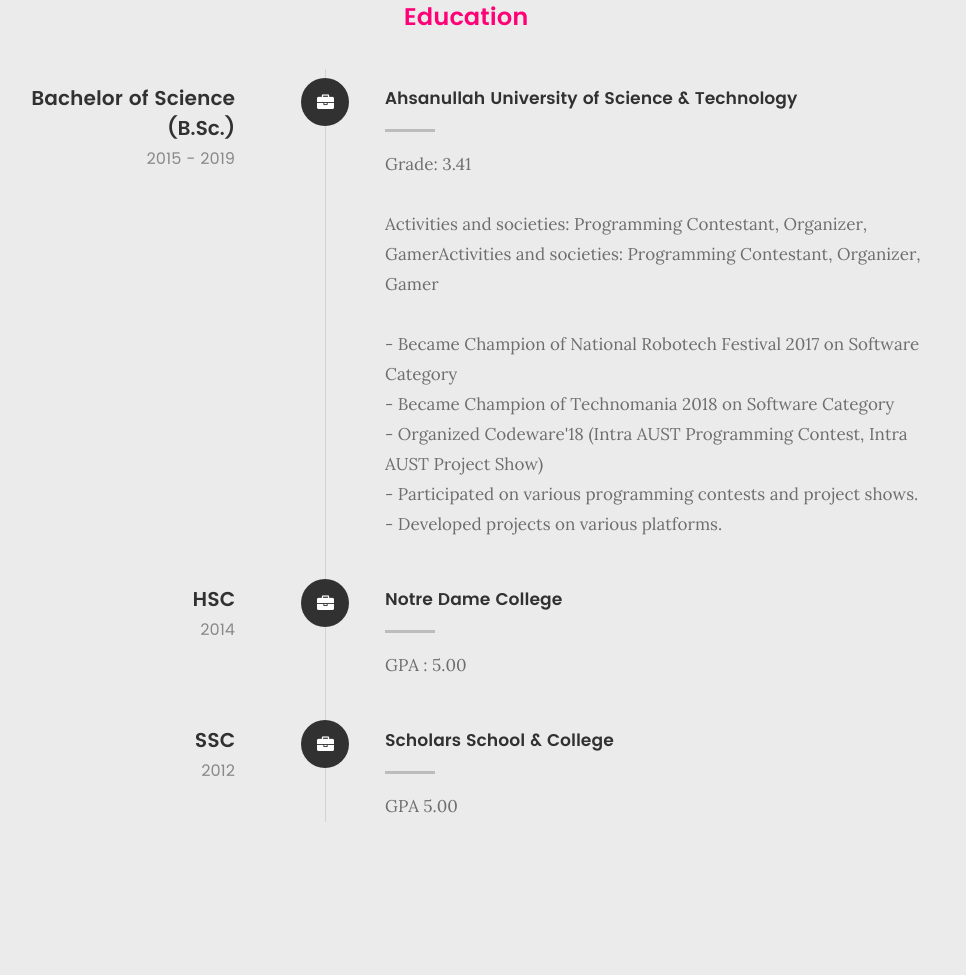
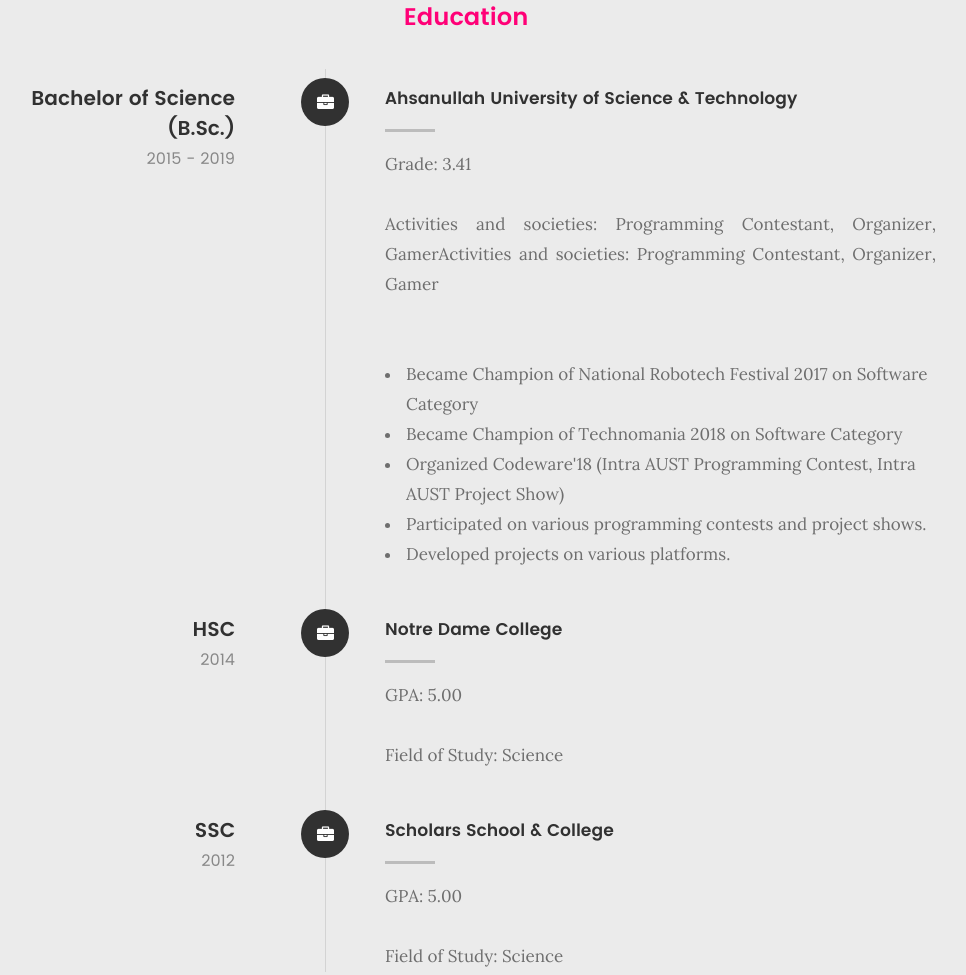
Before and after one commit to salman-arefin74/salman-arefin74.github.io, a plain HTML site: page index.html in a window 1280 px wide. Shown: the part 3752-4727 px from the top of the page, without its empty margins (174-1140 px from the left). Drawn offline with Linux system fonts and the light colour scheme; files whose address does not match are found by name.

Commit message:
Updated Education

```diff
--- a/index.html
+++ b/index.html
@@ -164,7 +164,7 @@
 
 	   				<div class="timeline-content">
 	   					<h4>Stibo DX</h4>
-						<p>
+						<p style="text-align: justify">
 							<ul>
 						<li>Working as a <b>Scrum Master</b> and secondary team lead of an enthusiastic group of software engineers.</li>
 						<li>Developing a service that retrieves data from the backend and serves as JSON using <b>NodeJS, Typescript</b>, and <b>GraphQL</b></li>
@@ -194,7 +194,7 @@
 
 	   				<div class="timeline-content">
 	   					<h4>Computer Ease Limited</h4>
-	   					<p>
+	   					<p style="text-align: justify">
 							<li>Created a payroll management system for various clients on Desktop, Web, and Mobile platforms.</li>
 							<li>Developed web applications using <b>ASP.NET, ASP.NETCore, Angular</b>, and <b>MySQL</b></li>
 							<li>Developed mobile applications using <b>Xamarin</b> and <b>Web (REST) API</b></li>
@@ -236,15 +236,17 @@
 
 	   				<div class="timeline-content">
 	   					<h4>Ahsanullah University of Science & Technology</h4>
-	   					<p>
+	   					<p style="text-align: justify">
 							Grade: 3.41 <br><br>
 							Activities and societies: Programming Contestant, Organizer, GamerActivities and societies: Programming Contestant, Organizer, Gamer <br><br>
-
-								- Became Champion of National Robotech Festival 2017 on Software Category <br>
-								- Became Champion of Technomania 2018 on Software Category <br>
-								- Organized Codeware'18 (Intra AUST Programming Contest, Intra AUST Project Show) <br>
-								- Participated on various programming contests and project shows. <br>
-								- Developed projects on various platforms.</p>
+							<ul>
+								<li>Became Champion of National Robotech Festival 2017 on Software Category</li>
+								<li>Became Champion of Technomania 2018 on Software Category</li>
+								<li>Organized Codeware'18 (Intra AUST Programming Contest, Intra AUST Project Show)</li>
+								<li>Participated on various programming contests and project shows.</li>
+								<li>Developed projects on various platforms.</li>
+							</ul>
+						</p>
 	   				</div>
 
 	   			</div>
@@ -262,7 +264,8 @@
 
 	   				<div class="timeline-content">
 	   					<h4>Notre Dame College</h4>
-	   					<p>GPA : 5.00</p>
+	   					<p>GPA: 5.00</p>
+						<p>Field of Study: Science</p>
 	   				</div>
 
 	   			</div>
@@ -280,7 +283,8 @@
 
 	   				<div class="timeline-content">
 	   					<h4>Scholars School & College</h4>
-	   					<p>GPA 5.00</p>
+	   					<p>GPA: 5.00</p>
+						<p>Field of Study: Science</p>
 	   				</div>
 	   			</div>
    			</div>
```
